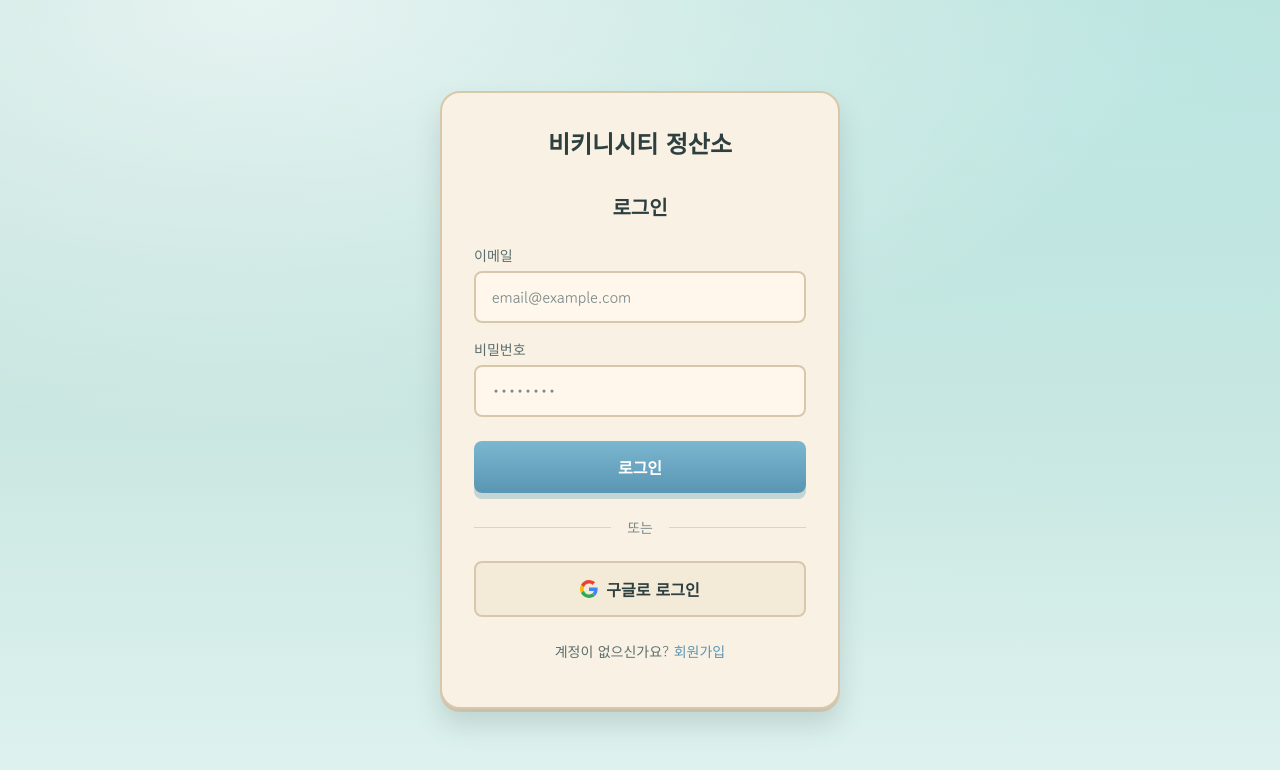
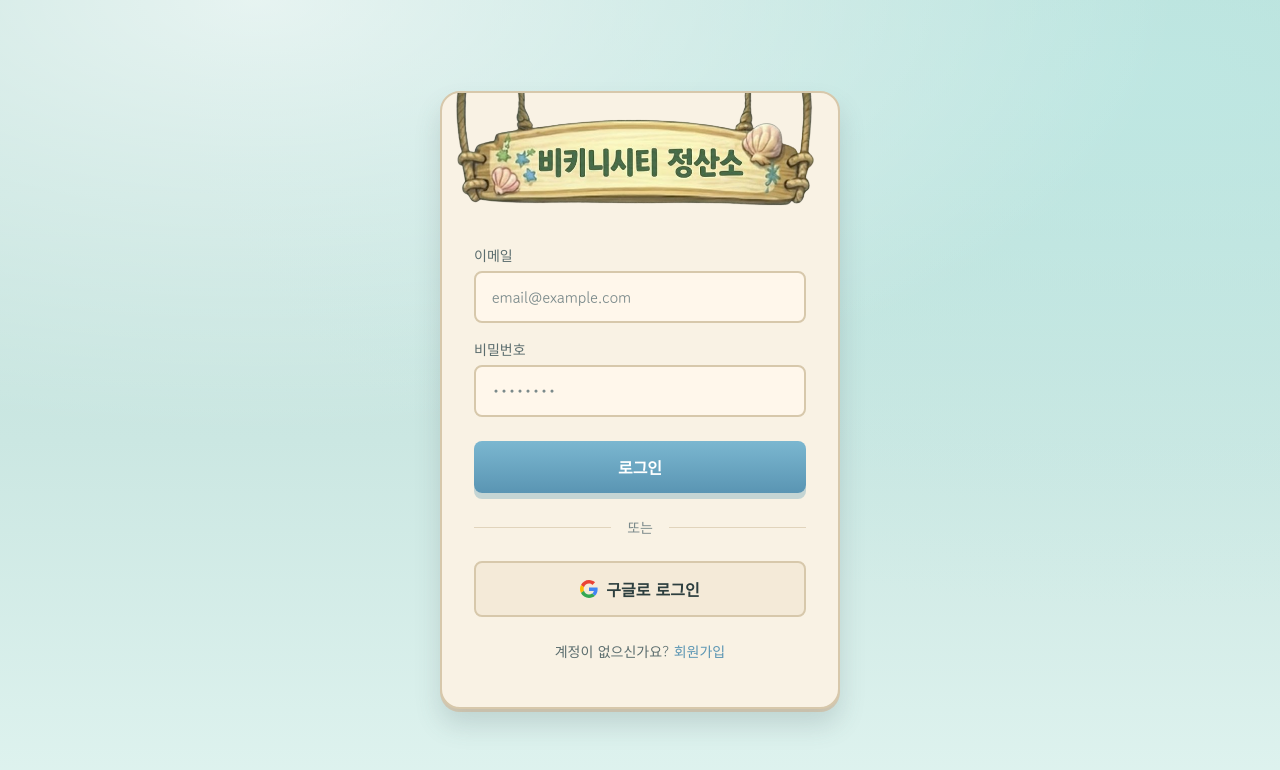
Before and after one commit to vlackvan/dutch-pay-app, a React (Vite) app: page /login in a window 1280 px wide. Shown: the top 770 px of the page. Built offline with nearby package versions, Linux system fonts and the light colour scheme.

Commit message:
로그인 화면 수정

```diff
--- a/src/pages/auth/AuthPage.module.css
+++ b/src/pages/auth/AuthPage.module.css
@@ -35,14 +35,24 @@
 }
 
 .logo {
-  text-align: center;
-  margin-bottom: 2rem;
+  display: flex;
+  justify-content: center;
+  align-items: center;
+  margin-bottom: 1.25rem;
+  margin-top: -2.0rem;
 }
 
 .logoText {
   font-size: 1.5rem;
   font-weight: 700;
   color: var(--text-1);
+}
+
+.logoImage {
+  width: min(98vw, 480px);
+  height: auto;
+  display: block;
+  margin: 0 auto;
 }
 
 .title {
--- a/src/pages/auth/LoginPage.tsx
+++ b/src/pages/auth/LoginPage.tsx
@@ -82,10 +82,8 @@ export function LoginPage() {
     <div className={styles.container}>
       <div className={styles.card}>
         <div className={styles.logo}>
-          <div className={styles.logoText}>비키니시티 정산소</div>
+          <img src="/login-frame.png" alt="" className={styles.logoImage} />
         </div>
-
-        <h1 className={styles.title}>로그인</h1>
 
         {error && <div className={`${styles.alert} ${styles.alertError}`}>{error}</div>}
 
```
Also changed, not shown: public/login-frame.png (added).
